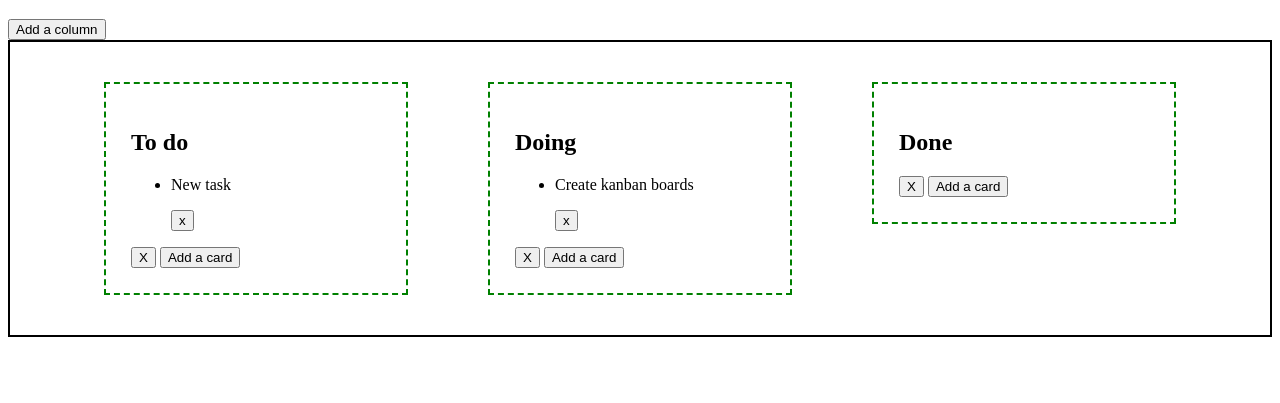
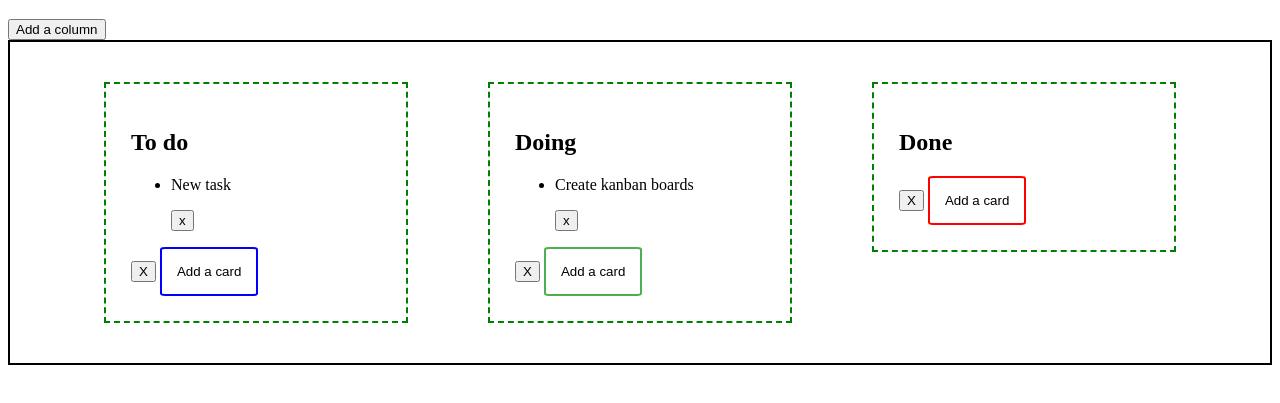
Before and after one commit to dave8git/trelloKanban, a plain HTML site: page index.html in a window 1280 px wide. Shown: the part 61-464 px from the top of the page. Drawn offline with nearby package versions, Linux system fonts and the light colour scheme.

Commit message:
fix some more fixes

```diff
--- a/index.html
+++ b/index.html
@@ -3,6 +3,7 @@
 
 <head>
     <meta charset="utf-8">
+    <meta name="viewport" content="width=device-width, initial-scale=1.0">
     <title>Kanban board</title>
     <link rel="stylesheet" href="style.css">
 </head>
@@ -19,7 +20,7 @@
         <h2 class="column-title">{{ name }}</h2>
         <ul id={{ id }} class="column-card-list"></ul>
         <button class="btn-delete">X</button>
-        <button class="add-card">Add a card</button>
+        <button class="add-card {{ btnClass }}">Add a card</button>
     </div>
 </script>
     <script id="card-template" type="x-tmpl-mustache">
--- a/script.js
+++ b/script.js
@@ -1,4 +1,4 @@
-document.addEventListener('DOMContentLoaded', function () {
+//document.addEventListener('DOMContentLoaded', function () {
     function randomString() {
         var chars = '0123456789abcdefghiklmnopqrstuvwxyzABCDEFGHIJKLMNOPQRSTUVWXTZ';
         var str = '';
@@ -18,14 +18,16 @@ document.addEventListener('DOMContentLoaded', function () {
         return element;
     }
 
-    function Column(name) {
+    function Column(name, btnClass) {
         var self = this;
 
         this.id = randomString();
         this.name = name;
+        this.btnClass = btnClass;
         this.element = generateTemplate('column-template', {
         name: this.name,
-        id: this.id
+        id: this.id,
+        btnClass: this.btnClass
         });
 
         this.element.querySelector('.column').addEventListener('click', function (event) {
@@ -91,9 +93,9 @@ document.addEventListener('DOMContentLoaded', function () {
         board.addColumn(column);
     });
     // CREATING COLUMNS
-    var todoColumn = new Column('To do');
-    var doingColumn = new Column('Doing');
-    var doneColumn = new Column('Done');
+    var todoColumn = new Column('To do', 'btnToDoColor');
+    var doingColumn = new Column('Doing', 'btnDoingColor');
+    var doneColumn = new Column('Done', 'btnDoneColor');
 
     // ADDING COLUMNS TO THE BOARD
     board.addColumn(todoColumn);
@@ -108,4 +110,4 @@ document.addEventListener('DOMContentLoaded', function () {
     todoColumn.addCard(card1);
     doingColumn.addCard(card2);
 
-});
+//});
--- a/style.css
+++ b/style.css
@@ -2,7 +2,9 @@
     display: flex;
     border: 2px black solid;
     justify-content: center;
+    flex-wrap: wrap;
 }
+
 
 .column {
     border: 2px green dashed;
@@ -11,3 +13,28 @@
     min-width: 250px;
     max-width: 450px;
 }
+.add-card {
+    background-color: #fff;
+    border: 2px solid #d3d3d3;
+}
+.btnToDoColor {
+    background-color: white;
+    color: black;
+    border: 2px solid blue;
+    border-radius: 5%;
+    padding: 15px;
+}
+.btnDoingColor {
+    background-color: white;
+    color: black;
+    border: 2px solid #4CAF50;
+    border-radius: 5%;
+    padding: 15px;
+}
+.btnDoneColor {
+    background-color: white;
+    color: black;
+    border: 2px solid red;
+    border-radius: 5%;
+    padding: 15px;
+}
```
